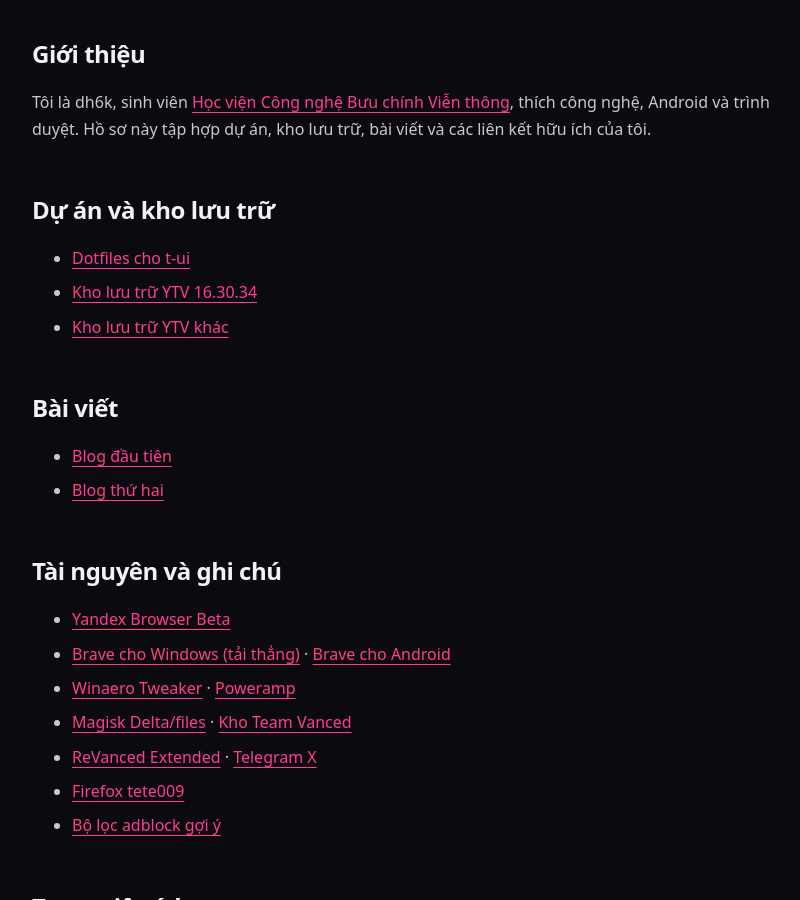
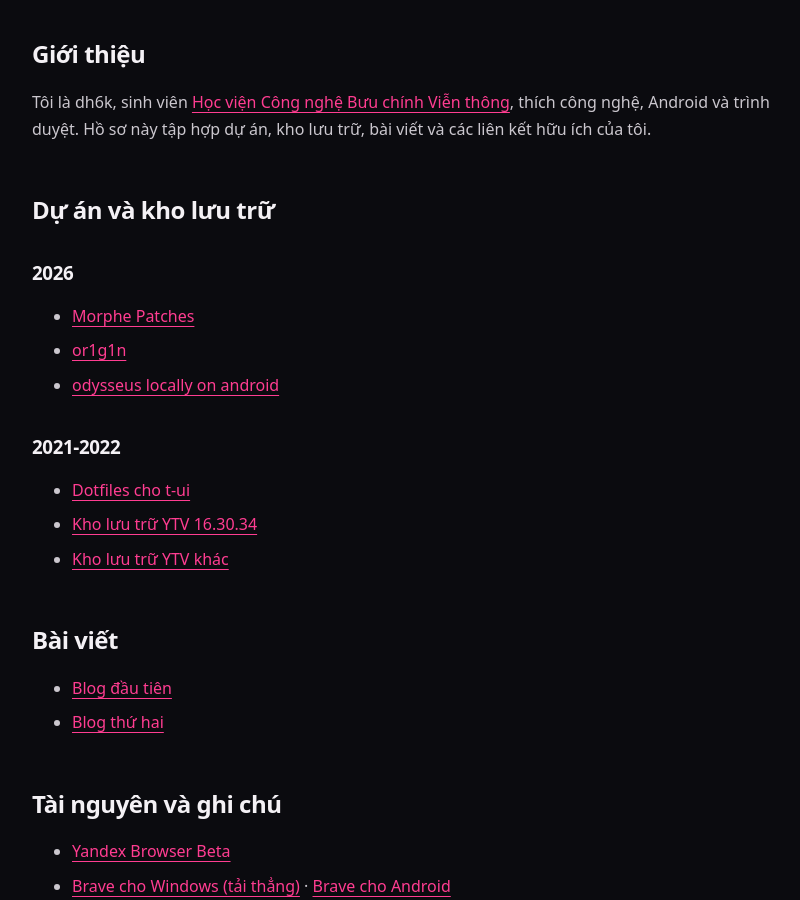
Before and after one commit to dh6k/dh6k.github.io, a Jekyll site: the page built from vi/index.md, in a window 1280 px wide and 900 px high, scrolled down 525 px. Shown: the whole window, without its empty margins (72-872 px from the left). Built offline with Jekyll 4.4.1, drawn with Linux system fonts in a browser that asks for light colours.

Commit message:
Update index.md

```diff
--- a/vi/index.md
+++ b/vi/index.md
@@ -14,6 +14,14 @@ section: PROFILE
 Tôi là dh6k, sinh viên [Học viện Công nghệ Bưu chính Viễn thông](https://portal.ptit.edu.vn/), thích công nghệ, Android và trình duyệt. Hồ sơ này tập hợp dự án, kho lưu trữ, bài viết và các liên kết hữu ích của tôi.
 
 ## Dự án và kho lưu trữ
+
+### 2026
+- [Morphe Patches](https://github.com/dh6k/morphe-patches)
+- [or1g1n](https://github.com/dh6k/or1g1n)
+- [odysseus locally on android](https://github.com/dh6k/odysseus-android-termux)
+
+
+### 2021-2022
 - [Dotfiles cho t-ui](https://dh6k.github.io/t-ui-dotfiles/)
 - [Kho lưu trữ YTV 16.30.34](https://github.com/dh6k/432490279788313560182459438453/releases/)
 - [Kho lưu trữ YTV khác](https://github.com/KhanhNguyen9872/0101011101010111001110010011000101100100010010000101011001101001010110100101011000111001010101110101/releases/)
```
